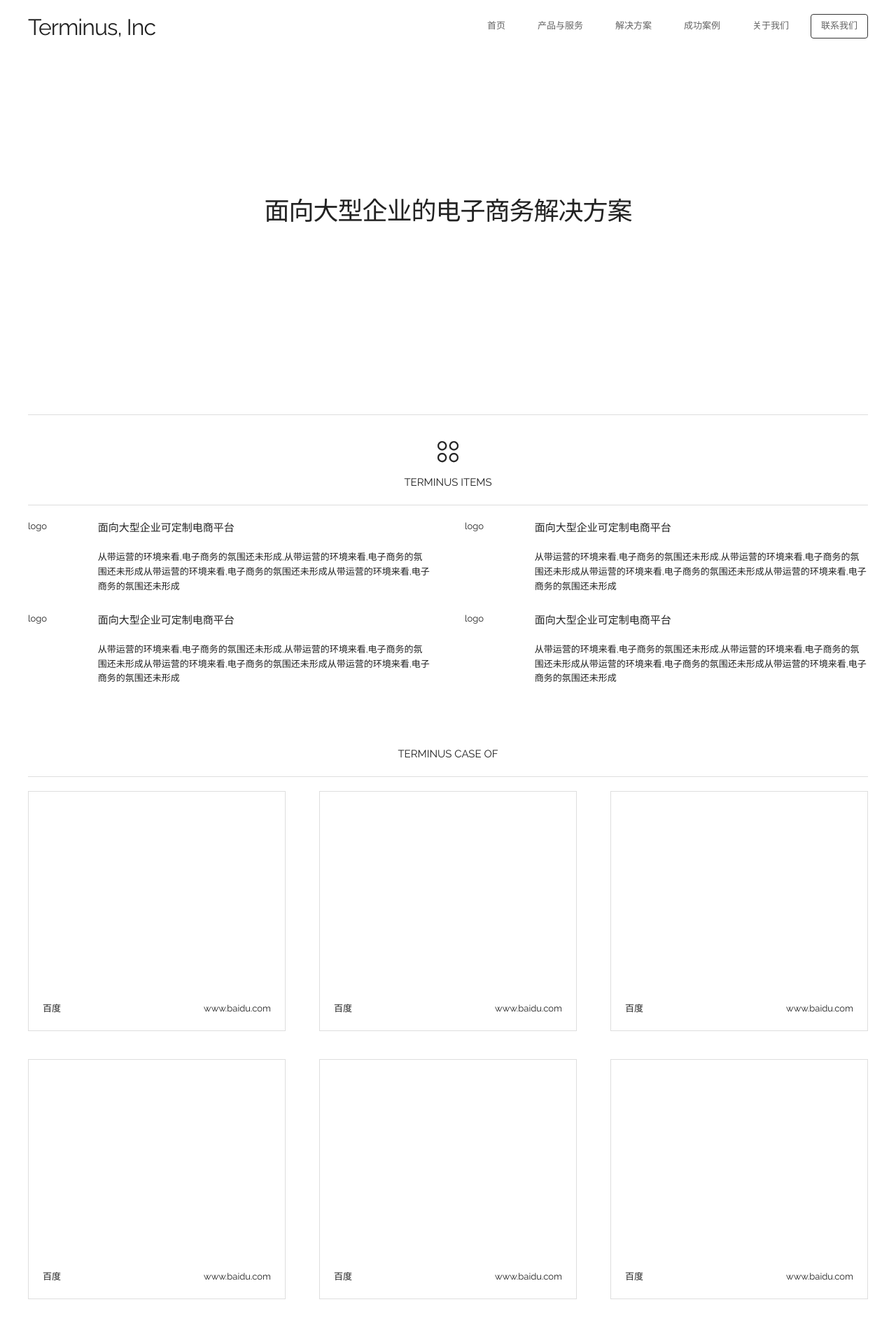
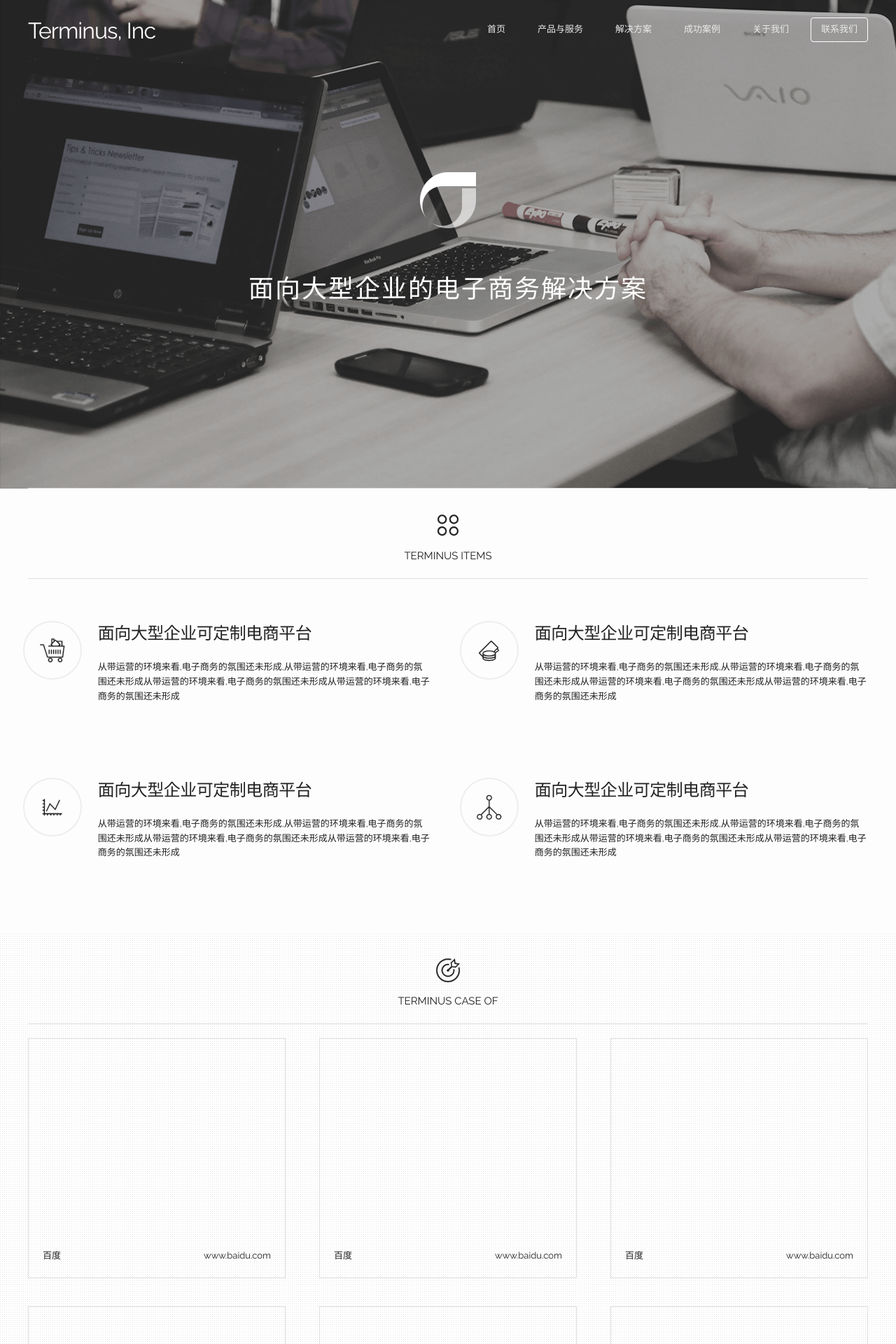
Before and after one commit to TerminusHQ/terminushq.github.com, a Jekyll site: the page built from index.html, in a window 1280 px wide. Shown: the top 1920 px of the page at 70% size. Built offline with Jekyll 4.4.1, drawn with Linux system fonts in a browser that asks for light colours; Markdown is read by kramdown in place of the engine named in the settings; the list of posts is cut into pages by our own code.

Commit message:
add all images, looks cool now

```diff
--- a/index.html
+++ b/index.html
@@ -2,7 +2,7 @@
 layout: default
 ---
 
-<header class="top">
+<header class="top top-header">
   <div class="container">
     <header class="navbar">
       <h1 class="nav-header u-pull-left">Terminus, Inc</h1>
@@ -18,13 +18,13 @@ layout: default
       </nav>
     </header>
     <div class="hero-unit">
-      <i class="logo"></i>
+      <img src="/public/images/logo.png" class="logo"></img>
       <h3>面向大型企业的电子商务解决方案</h3>
     </div>
   </div>
 </header>
 
-<section class="section">
+<section class="section product-section">
   <div class="container">
     <div class="heading">
       <div class="heading-logo">
@@ -37,10 +37,12 @@ layout: default
         <div class="six columns">
           <div class="row product">
             <div class="two columns">
-              logo
+              <div class="icon-box u-pull-right">
+                <i class="icon">&#xe605;</i>
+              </div>
             </div>
             <div class="ten columns">
-              <h6>面向大型企业可定制电商平台</h6>
+              <h5>面向大型企业可定制电商平台</h5>
               <p>从带运营的环境来看,电子商务的氛围还未形成,从带运营的环境来看,电子商务的氛围还未形成从带运营的环境来看,电子商务的氛围还未形成从带运营的环境来看,电子商务的氛围还未形成</p>
             </div>
           </div>
@@ -48,10 +50,12 @@ layout: default
         <div class="six columns">
           <div class="row product">
             <div class="two columns">
-              logo
+              <div class="icon-box u-pull-right">
+                <i class="icon">&#xe60c;</i>
+              </div>
             </div>
             <div class="ten columns">
-              <h6>面向大型企业可定制电商平台</h6>
+              <h5>面向大型企业可定制电商平台</h5>
               <p>从带运营的环境来看,电子商务的氛围还未形成,从带运营的环境来看,电子商务的氛围还未形成从带运营的环境来看,电子商务的氛围还未形成从带运营的环境来看,电子商务的氛围还未形成</p>
             </div>
           </div>
@@ -62,10 +66,12 @@ layout: default
         <div class="six columns">
           <div class="row product">
             <div class="two columns">
-              logo
+              <div class="icon-box u-pull-right">
+                <i class="icon">&#xe609;</i>
+              </div>
             </div>
             <div class="ten columns">
-              <h6>面向大型企业可定制电商平台</h6>
+              <h5>面向大型企业可定制电商平台</h5>
               <p>从带运营的环境来看,电子商务的氛围还未形成,从带运营的环境来看,电子商务的氛围还未形成从带运营的环境来看,电子商务的氛围还未形成从带运营的环境来看,电子商务的氛围还未形成</p>
             </div>
           </div>
@@ -73,10 +79,12 @@ layout: default
         <div class="six columns">
           <div class="row product">
             <div class="two columns">
-              logo
+              <div class="icon-box u-pull-right">
+                <i class="icon">&#xe600;</i>
+              </div>
             </div>
             <div class="ten columns">
-              <h6>面向大型企业可定制电商平台</h6>
+              <h5>面向大型企业可定制电商平台</h5>
               <p>从带运营的环境来看,电子商务的氛围还未形成,从带运营的环境来看,电子商务的氛围还未形成从带运营的环境来看,电子商务的氛围还未形成从带运营的环境来看,电子商务的氛围还未形成</p>
             </div>
           </div>
@@ -86,10 +94,12 @@ layout: default
   </div>
 </section>
 
-<section class="section">
+<section class="section case-section">
   <div class="container">
     <div class="heading">
-      <div class="heading-logo"></div>
+      <div class="heading-logo">
+        <i class="icon">&#xe603;</i>
+      </div>
       <h6>TERMINUS CASE OF</h6>
     </div>
     <div class="cases">
@@ -157,10 +167,12 @@ layout: default
   </div>
 </section>
 
-<section class="section">
+<section class="section solution-section">
   <div class="container">
     <div class="heading">
-      <div class="heading-logo"></div>
+      <div class="heading-logo">
+        <i class="icon">&#xe602;</i>
+      </div>
       <h6>TERMINUS SOLUTION CENTER</h6>
     </div>
     <div class="solutions">
@@ -173,7 +185,7 @@ layout: default
   </div>
 </section>
 
-<section class="section">
+<section class="section link-section">
   <div class="container">
     <div class="row">
       <div class="two columns">
@@ -225,7 +237,7 @@ layout: default
   </div>
 </section>
 
-<footer>
+<footer class="footer">
   <div class="container">
     <div class="row">
       <p class="copyright">
--- a/public/styles/app.css
+++ b/public/styles/app.css
@@ -28,24 +28,31 @@ body {
 }
 
 /* line 13, _src/styles/app.scss */
+.top-header {
+  color: white;
+  background: url("/public/images/focus.png");
+}
+
+/* line 18, _src/styles/app.scss */
 .navbar {
-  padding-top: 20px;
+  padding-top: 25px;
   overflow: hidden;
   *zoom: 1;
 }
-/* line 17, _src/styles/app.scss */
+/* line 22, _src/styles/app.scss */
 .navbar .nav-header {
   font-size: 32px;
 }
-/* line 21, _src/styles/app.scss */
+/* line 26, _src/styles/app.scss */
 .navbar ul.menu {
+  margin-top: 2px;
   margin: 0;
   padding: 0;
   border: 0;
   overflow: hidden;
   *zoom: 1;
 }
-/* line 24, _src/styles/app.scss */
+/* line 30, _src/styles/app.scss */
 .navbar ul.menu li {
   list-style-image: none;
   list-style-type: none;
@@ -67,81 +74,126 @@ body {
 .navbar ul.menu li.last {
   padding-right: 0;
 }
-/* line 27, _src/styles/app.scss */
+/* line 33, _src/styles/app.scss */
 .navbar ul.menu li a {
   display: inline-block;
   vertical-align: middle;
   *vertical-align: auto;
   *zoom: 1;
   *display: inline;
-  color: #646464;
+  color: #eaeaea;
   padding: 6px 14px;
   border: 1px solid transparent;
   text-decoration: none;
 }
 /* line 24, /Users/saito/.rvm/gems/ruby-2.2.0/gems/compass-core-1.0.3/stylesheets/compass/typography/links/_link-colors.scss */
 .navbar ul.menu li a:hover {
-  color: #949494;
+  color: #FFF;
 }
-/* line 34, _src/styles/app.scss */
+/* line 40, _src/styles/app.scss */
 .navbar ul.menu li a.btn {
-  border: 1px solid #333;
+  border: 1px solid #FFF;
   border-radius: 4px;
 }
+/* line 44, _src/styles/app.scss */
+.navbar ul.menu li a.btn:hover {
+  background-color: rgba(255, 255, 255, 0.1);
+}
 
-/* line 43, _src/styles/app.scss */
+/* line 53, _src/styles/app.scss */
 .section {
   padding: 20px 0;
 }
 
-/* line 47, _src/styles/app.scss */
+/* line 57, _src/styles/app.scss */
 .hero-unit {
   text-align: center;
-  padding-top: 200px;
-  height: 314px;
+  padding-top: 100px;
+  height: 514px;
   border-bottom: 1px solid #dedede;
 }
+/* line 63, _src/styles/app.scss */
+.hero-unit .logo {
+  margin: 60px;
+}
+/* line 67, _src/styles/app.scss */
+.hero-unit h3 {
+  letter-spacing: 2px;
+}
 
-/* line 54, _src/styles/app.scss */
+/* line 72, _src/styles/app.scss */
 .heading {
   text-align: center;
   border-bottom: 1px solid #dedede;
 }
 
-/* line 59, _src/styles/app.scss */
+/* line 78, _src/styles/app.scss */
+.product-section {
+  background-color: #fdfdfd;
+}
+
+/* line 82, _src/styles/app.scss */
 .products {
   padding: 20px 0;
 }
+/* line 85, _src/styles/app.scss */
+.products .product {
+  padding: 40px 0;
+}
+/* line 88, _src/styles/app.scss */
+.products .product .icon-box {
+  text-align: center;
+  padding: 8px;
+  border: 2px solid #eee;
+  border-radius: 64px;
+  width: 64px;
+}
 
-/* line 63, _src/styles/app.scss */
+/* line 98, _src/styles/app.scss */
+.case-section {
+  background: url("/public/images/case-bg.png") #eaeaea;
+}
+
+/* line 102, _src/styles/app.scss */
 .cases {
   padding: 20px 0;
 }
-/* line 66, _src/styles/app.scss */
+/* line 105, _src/styles/app.scss */
 .cases .case {
   border: 1px solid #dedede;
   margin-bottom: 40px;
 }
-/* line 70, _src/styles/app.scss */
+/* line 109, _src/styles/app.scss */
 .cases .case .screen-shot {
   height: 280px;
 }
-/* line 74, _src/styles/app.scss */
+/* line 113, _src/styles/app.scss */
 .cases .case .description {
   overflow: hidden;
   *zoom: 1;
   padding: 20px 20px;
 }
 
-/* line 82, _src/styles/app.scss */
+/* line 120, _src/styles/app.scss */
+.solution-section {
+  background: url("/public/images/solution-bg.png");
+}
+
+/* line 125, _src/styles/app.scss */
 .solutions .solution {
   padding-top: 200px;
   text-align: center;
   height: 300px;
+  background-color: #eaeaea;
+  margin-bottom: 60px;
 }
 
-/* line 90, _src/styles/app.scss */
-.links .link-heading {
+/* line 135, _src/styles/app.scss */
+.link-section {
+  background: url(/public/images/map.png);
+}
+/* line 139, _src/styles/app.scss */
+.link-section .links .link-heading {
   display: inline-block;
   vertical-align: middle;
   *vertical-align: auto;
@@ -150,17 +202,17 @@ body {
   padding: 8px 0;
   border-bottom: 1px solid #dedede;
 }
-/* line 96, _src/styles/app.scss */
-.links ul.link-list {
+/* line 145, _src/styles/app.scss */
+.link-section .links ul.link-list {
   margin-top: 20px;
   list-style: none;
 }
-/* line 100, _src/styles/app.scss */
-.links ul.link-list li.link {
+/* line 149, _src/styles/app.scss */
+.link-section .links ul.link-list li.link {
   margin-bottom: 4px;
 }
-/* line 103, _src/styles/app.scss */
-.links ul.link-list li.link a {
+/* line 152, _src/styles/app.scss */
+.link-section .links ul.link-list li.link a {
   text-decoration: none;
   display: inline-block;
   vertical-align: middle;
@@ -170,12 +222,18 @@ body {
   color: #646464;
 }
 /* line 24, /Users/saito/.rvm/gems/ruby-2.2.0/gems/compass-core-1.0.3/stylesheets/compass/typography/links/_link-colors.scss */
-.links ul.link-list li.link a:hover {
+.link-section .links ul.link-list li.link a:hover {
   color: #949494;
 }
 
-/* line 112, _src/styles/app.scss */
+/* line 162, _src/styles/app.scss */
 .copyright {
   margin: 0;
   padding: 20px 0;
 }
+
+/* line 167, _src/styles/app.scss */
+.footer {
+  background-color: rgba(0, 0, 0, 0.8);
+  color: white;
+}
```
Also changed, not shown: _src/styles/app.scss (+60 -5 lines), _src/images/case-bg.png (added), _src/images/focus.png (added), _src/images/logo.png (added), _src/images/map.png (added), _src/images/solution-bg.png (added), public/images/case-bg.png (added), public/images/case.png (added), public/images/focus.png (added), public/images/logo.png (added), public/images/map.png (added), public/images/solution-bg.png (added).
